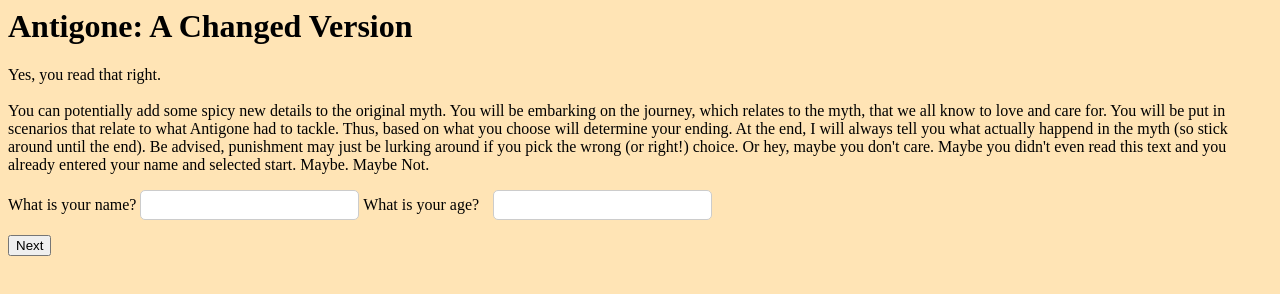
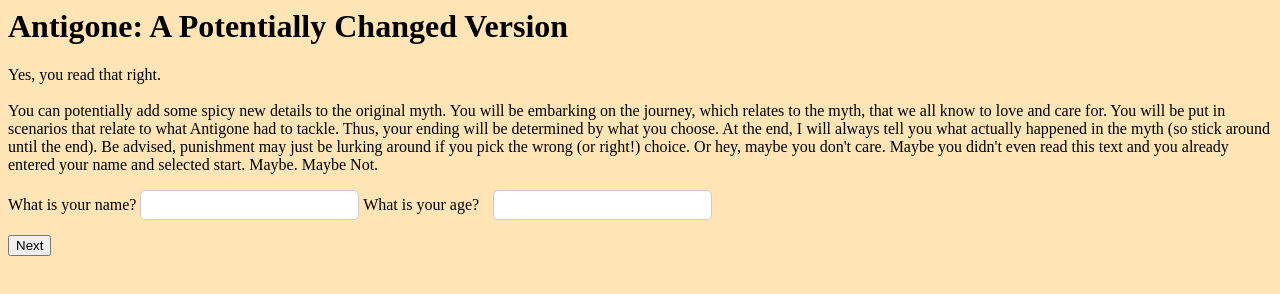
Before and after one commit to acastillo0407/SimpleStory, a plain HTML site: page index.html in a window 1280 px wide. Drawn offline with Linux system fonts and the light colour scheme.

Commit message:
Update text

```diff
--- a/index.html
+++ b/index.html
@@ -5,9 +5,9 @@
 </head>
 <body>
     <div id = "content">
-      <h1>Antigone: A Changed Version</h1>
+      <h1>Antigone: A Potentially Changed Version</h1>
       <p>Yes, you read that right. <br><br>
-         You can potentially add some spicy new details to the original myth. You will be embarking on the journey, which relates to the myth, that we all know to love and care for. You will be put in scenarios that relate to what Antigone had to tackle. Thus, based on what you choose will determine your ending. At the end, I will always tell you what actually happend in the myth (so stick around until the end). Be advised, punishment may just be lurking around if you pick the wrong (or right!) choice. Or hey, maybe you don't care. Maybe you didn't even read this text and you already entered your name and selected start. Maybe. Maybe Not. </p>
+         You can potentially add some spicy new details to the original myth. You will be embarking on the journey, which relates to the myth, that we all know to love and care for. You will be put in scenarios that relate to what Antigone had to tackle. Thus, your ending will be determined by what you choose. At the end, I will always tell you what actually happened in the myth (so stick around until the end). Be advised, punishment may just be lurking around if you pick the wrong (or right!) choice. Or hey, maybe you don't care. Maybe you didn't even read this text and you already entered your name and selected start. Maybe. Maybe Not. </p>
       <label for = "name-input">What is your name?</label>
       <input id = "name-input" type = "text"></input>
       <label for = "age-input">What is your age?</label>
```
